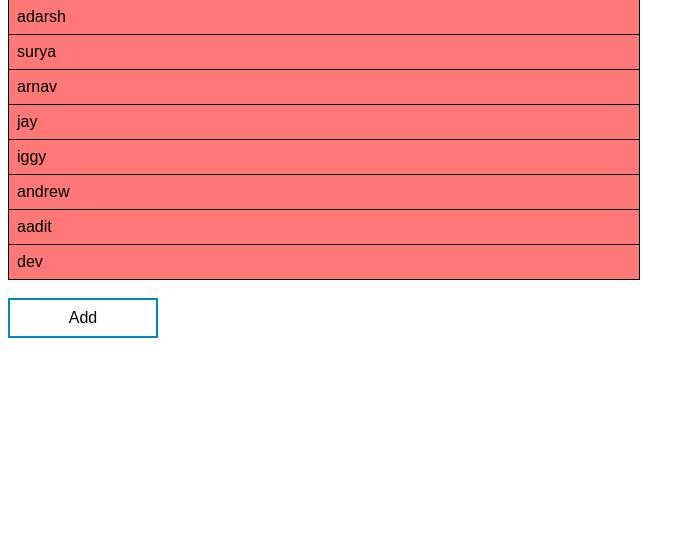
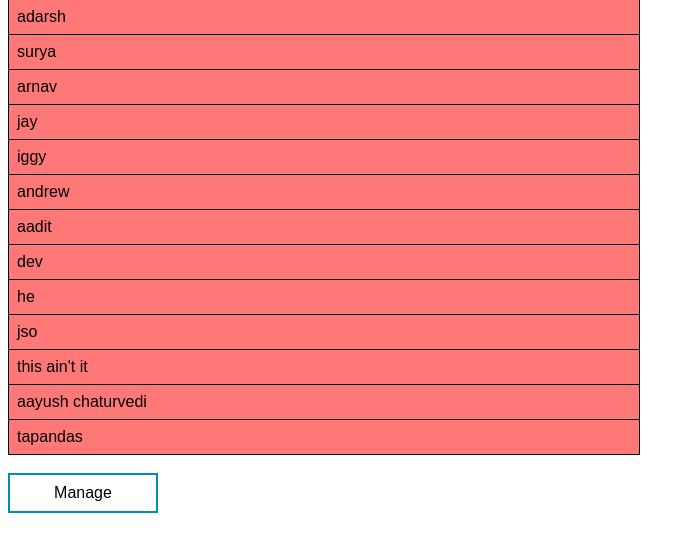
Before and after one commit to AaditT/checkin, a Flask app: page /index in a window 1280 px wide. Shown: the part 165-717 px from the top of the page, without its empty margins (0-695 px from the left). Run offline with Flask 2, Linux system fonts and the light colour scheme; parts of the project's set-up code (start-up, migrations or seed data) failed here and were passed over.

Commit message:
fix up the managing behavior

```diff
--- a/main.py
+++ b/main.py
@@ -4,10 +4,7 @@ from flask import Flask, render_template, redirect, url_for, request
 import sys
 import json
 
-attendees = []
-myFile = open("names.txt", 'r')
-for line in myFile.readlines():
-    attendees.append(str(line.rstrip()))
+
 
 
 app = Flask(__name__)
@@ -21,6 +18,10 @@ def home():
 
 @app.route('/index')
 def index():
+    attendees = []
+    myFile = open("names.txt", 'r')
+    for line in myFile.readlines():
+        attendees.append(str(line.rstrip()))
     return render_template('index.html', registered=_names, attendees = attendees)
 
 @app.route('/login', methods=['GET', 'POST'])
@@ -34,14 +35,14 @@ def login():
             error = "incorrect password"
     return render_template('login.html', error=error)
 
-@app.route('/add', methods=['GET', 'POST'])
+@app.route('/manage', methods=['GET', 'POST'])
 def add():
     error = None
     if request.method == 'POST':
         f = open("names.txt", "a")
         f.write(str(request.form['username'])+"\n")
         return redirect(url_for('index'))
-    return render_template('add.html', error=error)
+    return render_template('manage.html', error=error)
 
 
 
--- a/names.txt
+++ b/names.txt
@@ -6,3 +6,8 @@ iggy
 andrew
 aadit
 dev
+he
+jso
+this ain't it
+aayush chaturvedi
+tapandas
--- a/templates/index.html
+++ b/templates/index.html
@@ -76,7 +76,7 @@
 
 
       <a href="{{ url_for('add') }}">
-      <button class="button button2">Add</button>
+      <button class="button button2">Manage</button>
       </a>
    </body>
 </html>
--- a/templates/add.html
+++ b/templates/manage.html
@@ -58,7 +58,7 @@
       </a>
       <h1>Add a new member</h1>
       <br>
-      <form action="/add" method="post" class="form">
+      <form action="/manage" method="post" class="form">
         <input type="text" placeholder="New Member's Name" name="username" value="{{
           request.form.username }}">
         <input class="btn btn-default" type="submit" value="Add">
```
